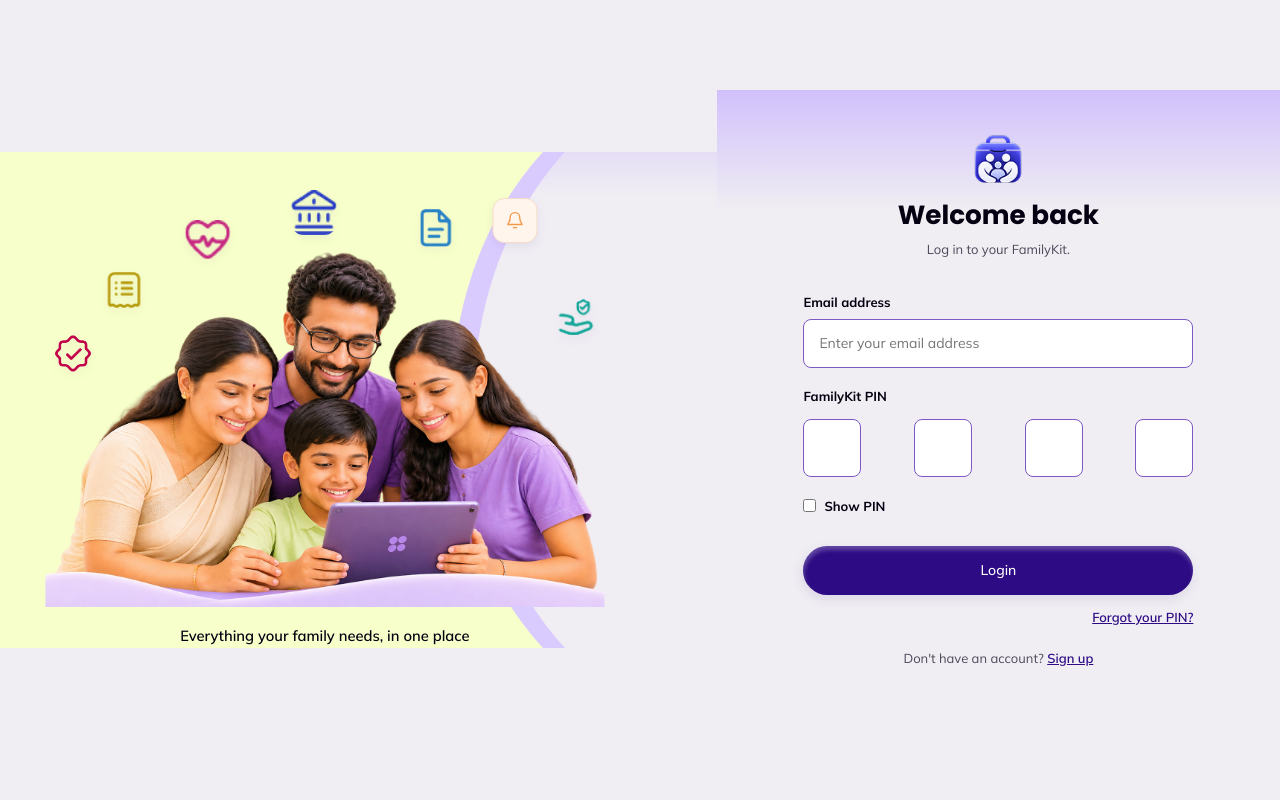
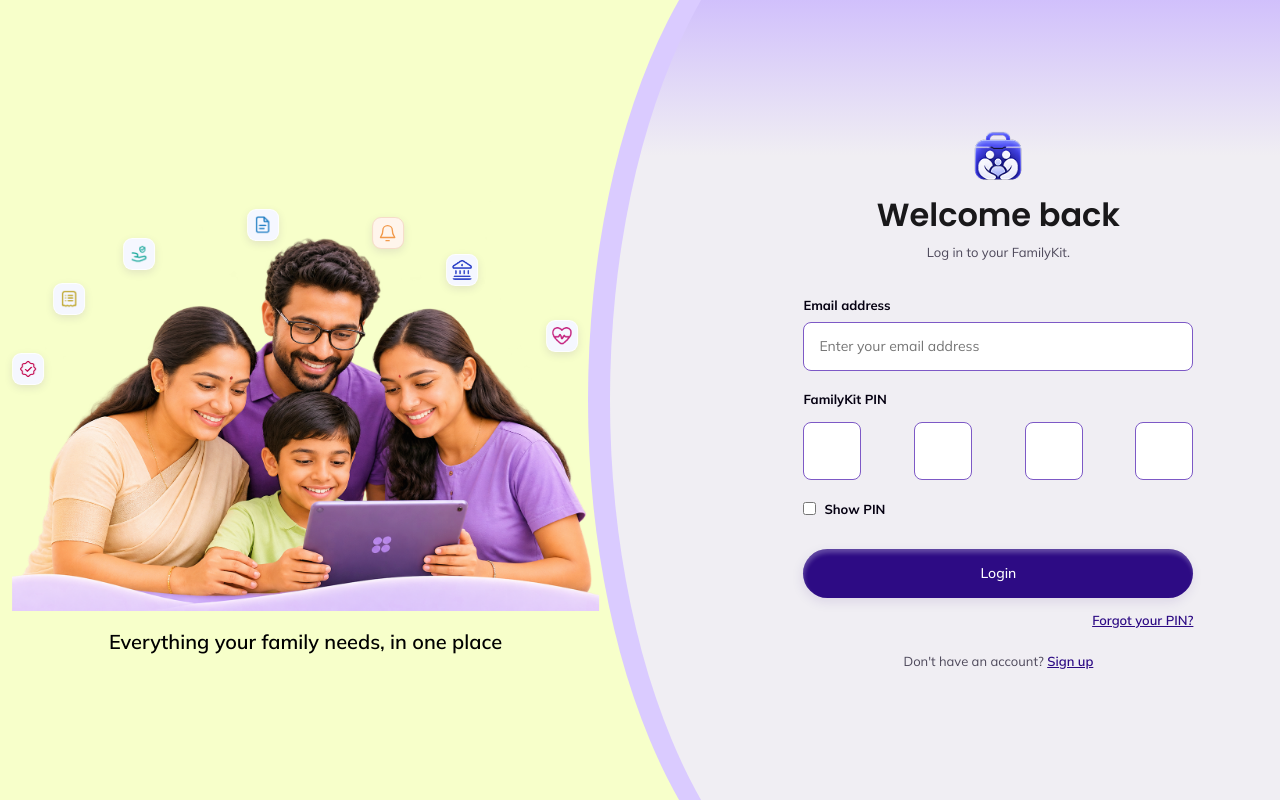
Before and after one commit to medhaara-innovations-dev/FAMILY-KIT-PRELIM_PAGE, a React (Vite) app: page /login in a window 1280 px wide. Built offline with nearby package versions, Linux system fonts and the light colour scheme.

Commit message:
Updated FamilyKit UI and FAQ fixes

```diff
--- a/src/auth/LoginPage.css
+++ b/src/auth/LoginPage.css
@@ -250,3 +250,44 @@
   .login-signup-text { margin: 25px 0 0; font: 13px Mulish, sans-serif; color: #4D485A; }
   .login-signup-text .login-link-button { margin: 0; }
 }
+
+/* Desktop parity fix: reproduce the final Signup welcome-screen geometry.
+   Desktop-only; all mobile and tablet rules above remain unchanged. */
+@media (min-width: 1025px) {
+  .login-page {
+    align-items: stretch;
+    justify-items: stretch;
+    grid-template-rows: minmax(100vh, auto);
+    height: auto;
+  }
+  .login-desktop-illustration, .login-desktop-form-panel {
+    align-self: stretch;
+    min-height: 100vh;
+    box-sizing: border-box;
+  }
+  .login-desktop-curve { right: -58%; width: 76%; height: 134%; }
+  .login-desktop-curve::after {
+    background-image: linear-gradient(180deg, #C4ADFF -8.01%, #F0EEF3 19.46%);
+    background-color: transparent;
+    background-size: 100% 100vh;
+    background-repeat: no-repeat;
+    background-position: left top 17vh;
+  }
+  .login-desktop-art-content { width: min(82%, 620px); transform: translateX(-9%); }
+  .login-desktop-family-art { margin-top: 55px; }
+  .login-desktop-float {
+    box-sizing: border-box; width: 32px; height: 32px; min-width: 0; max-width: none;
+    padding: 5px; border: 1px solid rgba(255,255,255,.85); border-radius: 9px;
+    background-color: #F5F7FF; box-shadow: 0 3px 9px rgba(45,11,132,.10);
+    filter: none; z-index: 3;
+  }
+  .login-desktop-float--extra { top: 37%; left: 0; right: auto; }
+  .login-desktop-float--bills { top: 20%; left: 7%; right: auto; }
+  .login-desktop-float--insurance { top: 9%; left: 19%; right: auto; }
+  .login-desktop-float--vector { top: 13%; left: 74%; right: auto; }
+  .login-desktop-float--bell { top: 4%; left: 64%; right: auto; transform: translateX(-50%); z-index: 10; background: #FFF5EC; border-color: #F6DCC8; }
+  .login-desktop-float--file { top: 2%; left: 40%; right: auto; }
+  .login-desktop-float--health { top: 29%; left: 91%; right: auto; }
+  .login-desktop-art-caption { color: #000; font-size: 20px; font-weight: 600; line-height: normal; }
+  .login-card h1 { color: #19181A; font-size: 32px; font-weight: 600; line-height: 40px; }
+}
```
